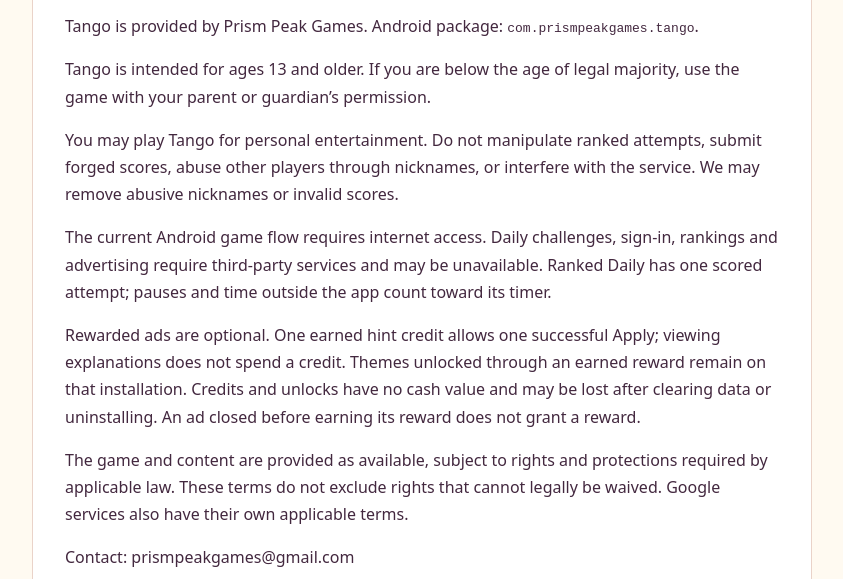
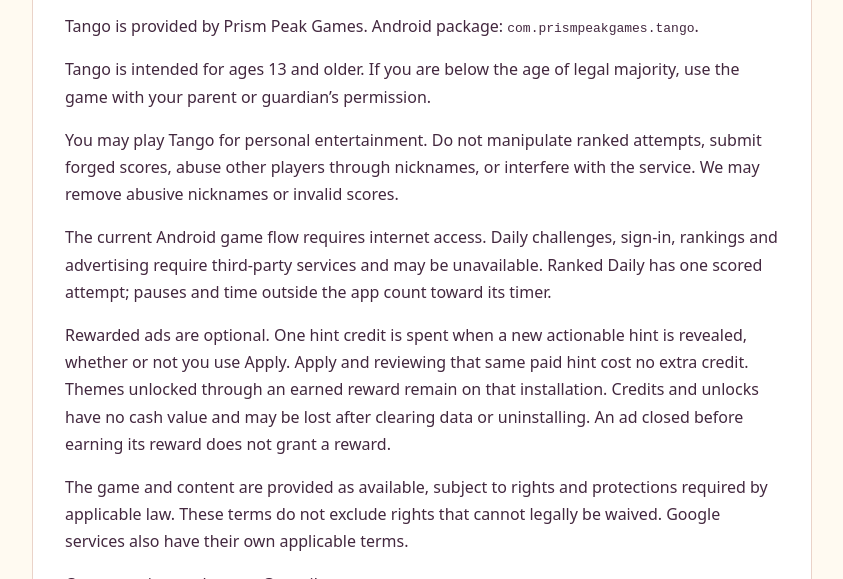
Before and after one commit to Prism-Peak-Games/prismpeakgames, a plain HTML site: page tango/terms/index.html in a window 1280 px wide. Shown: the part 221-800 px from the top of the page, without its empty margins (218-1061 px from the left). Drawn offline with Linux system fonts and the light colour scheme.

Commit message:
Clarify Tango hint credits are charged on reveal

```diff
--- a/tango/terms/index.html
+++ b/tango/terms/index.html
@@ -2,6 +2,6 @@
 <html lang="en"><head><meta charset="utf-8"><meta name="viewport" content="width=device-width,initial-scale=1"><meta name="description" content="Tango Terms of Use for the Android puzzle game by Prism Peak Games."><link rel="canonical" href="https://prism-peak-games.github.io/prismpeakgames/tango/terms/"><title>Tango Terms of Use</title><style>:root{color-scheme:light;font-family:system-ui,sans-serif}body{margin:0;color:#43283f;background:#fffaf1;line-height:1.7}main{box-sizing:border-box;width:min(780px,calc(100% - 32px));margin:32px auto;padding:32px;background:#fff;border:1px solid #ead3c9;border-radius:24px}h1,h2{line-height:1.25}h2{margin-top:1.8em;font-size:1.25rem}a{color:#74426f;overflow-wrap:anywhere}small{color:#806678}nav{display:flex;gap:18px;flex-wrap:wrap}@media(max-width:520px){main{width:100%;margin:0;padding:24px 20px;border-radius:0}}</style></head><body><main><p><a href="../">← Tango legal information</a></p><h1>Tango Terms of Use</h1><p><strong>Effective date: 22 November 2026</strong></p><p>Tango is provided by Prism Peak Games. Android package: <code>com.prismpeakgames.tango</code>.</p><p>Tango is intended for ages 13 and older. If you are below the age of legal majority, use the game with your parent or guardian’s permission.</p>
 <p>You may play Tango for personal entertainment. Do not manipulate ranked attempts, submit forged scores, abuse other players through nicknames, or interfere with the service. We may remove abusive nicknames or invalid scores.</p>
 <p>The current Android game flow requires internet access. Daily challenges, sign-in, rankings and advertising require third-party services and may be unavailable. Ranked Daily has one scored attempt; pauses and time outside the app count toward its timer.</p>
-<p>Rewarded ads are optional. One earned hint credit allows one successful Apply; viewing explanations does not spend a credit. Themes unlocked through an earned reward remain on that installation. Credits and unlocks have no cash value and may be lost after clearing data or uninstalling. An ad closed before earning its reward does not grant a reward.</p>
+<p>Rewarded ads are optional. One hint credit is spent when a new actionable hint is revealed, whether or not you use Apply. Apply and reviewing that same paid hint cost no extra credit. Themes unlocked through an earned reward remain on that installation. Credits and unlocks have no cash value and may be lost after clearing data or uninstalling. An ad closed before earning its reward does not grant a reward.</p>
 <p>The game and content are provided as available, subject to rights and protections required by applicable law. These terms do not exclude rights that cannot legally be waived. Google services also have their own applicable terms.</p>
 <p>Contact: prismpeakgames@gmail.com</p><h2>Progress and online services</h2><p>Reset clears editable grid entries while retaining elapsed time, moves and hints used for the same attempt. Local saves and unlocks have no cloud restore. The current Android game flow requires internet access. Optional reminders may be delayed by Android; enabling or refusing them does not change the game’s rules.</p><p>Ranked Daily permits one scored attempt per account per UTC day. A valid solve must reach the service before its daily deadline. Weekly standings use the scoring rules shown in the app. Network failures can prevent an on-time submission. Regular puzzles and practice do not create ranked scores. No cash prize or reward is promised.</p><p>Google Play Games, Firebase and Google Mobile Ads are third-party services with their own terms and policies. Software, artwork, audio and branding are owned by or licensed to Prism Peak Games. Your personal-use licence does not transfer ownership. Tango currently offers no real-money purchases. See the <a href="../privacy/">Privacy Policy</a> for data handling and deletion choices.</p><hr><nav><a href="../privacy/">Privacy Policy</a><a href="../terms/">Terms of Use</a><a href="../delete-account/">Online data deletion</a></nav><p><small>Prism Peak Games · <a href="mailto:prismpeakgames@gmail.com">prismpeakgames@gmail.com</a></small></p></main></body></html>
```
